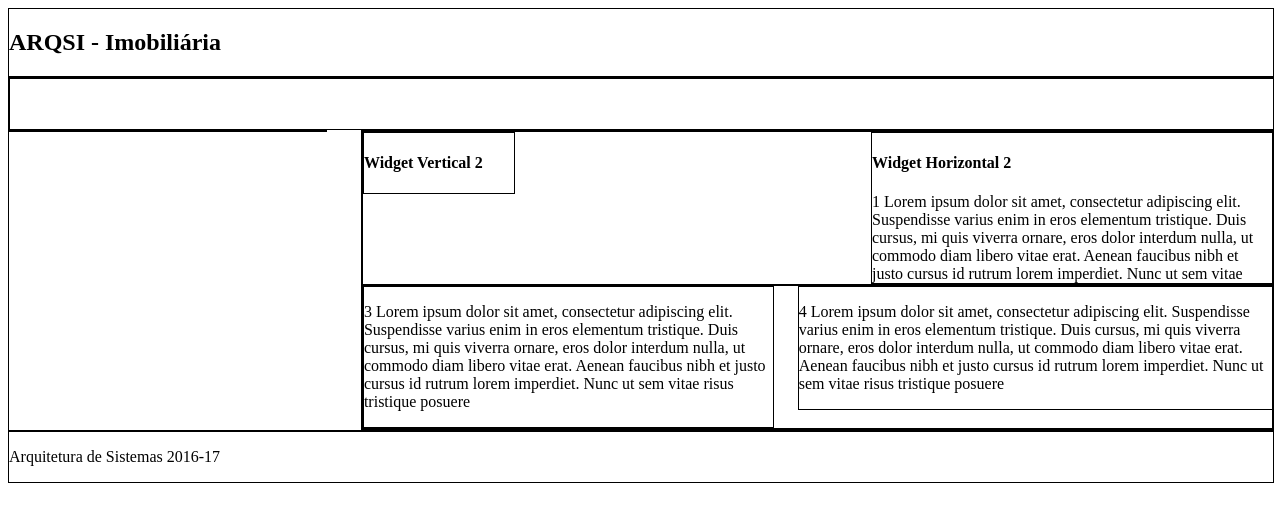
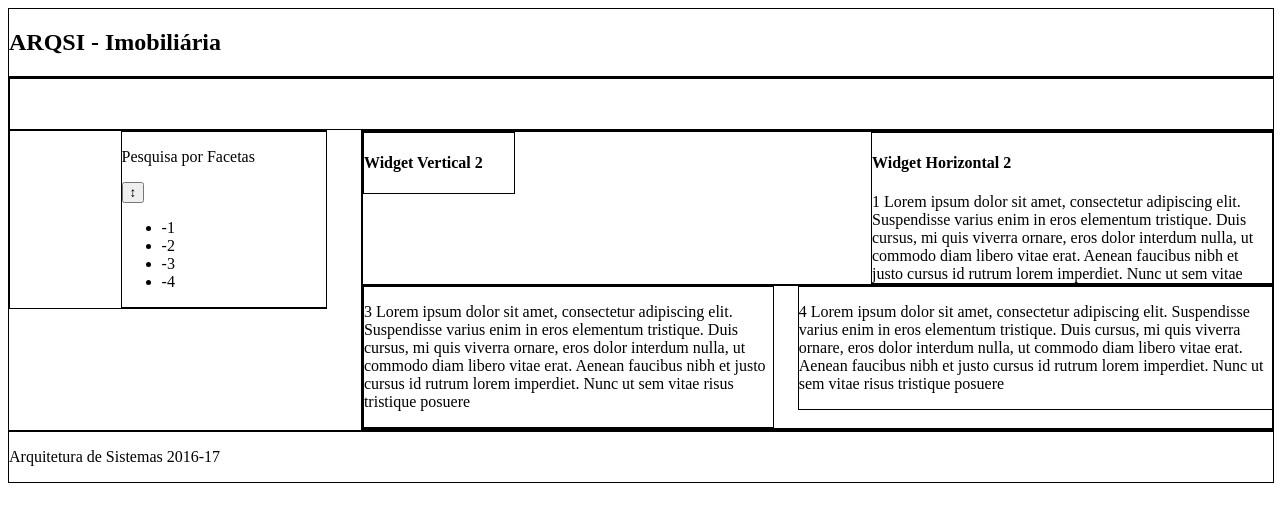
Before and after one commit to RubenTeixeira/TukPorto, a PHP site: page /PaginaWeb.html in a window 1280 px wide. Shown: the top 529 px of the page. Run offline with PHP 8.4, Linux system fonts and the light colour scheme.

Commit message:
Hide and show Facets Menu possible solution. Added: 2 methods related to Facets in the javascript; Added: Sidebar's right side division.

```diff
--- a/ProjetoARQSI/ProjetoARQSI/src/Estilos.css
+++ b/ProjetoARQSI/ProjetoARQSI/src/Estilos.css
@@ -85,10 +85,11 @@ div {
 }
 
 .sidebarrightside {
+    border:none;
     float: right;
     width: 65%;
     border: none;
-    overflow: hidden;
+   overflow:hidden;
 }
 
 .sidebarmenu {
--- a/ProjetoARQSI/ProjetoARQSI/src/PaginaWeb.html
+++ b/ProjetoARQSI/ProjetoARQSI/src/PaginaWeb.html
@@ -6,9 +6,9 @@
     <meta name="description" content="ARQSI - SmartCity: Página Hospedeira" />
     <meta name="keywords" content="ARQUITETURA DE SISTEMAS;SmartCity" />
     <script type="text/javascript" src="SmartCity.js"></script>
-    <link rel="stylesheet" type="text/css" href="Estilos.css">
+    <link rel="stylesheet" type="text/css" href="Estilos.css" />
 </head>
-<body onload="listSensors()">
+<body onload="listSensors(); setFacetsMenu();">
     <div class="header">
         <h2>ARQSI - Imobiliária</h2>
     </div>
@@ -20,6 +20,18 @@
         <div class="styleborder">
             <div class="left" id="widget_vertical">
                 <div class="sidebarleftside" id="sidebarleftside">
+                </div>
+                <div class="sidebarrightside" id="sidebarrightside">
+                    <div overflow="hidden" border="none" id="facetsdivision">
+                        <p >Pesquisa por Facetas</p>
+                        <button type="button" id="facetsbutton"  onclick="showFacets();">&#8597</button>
+                        <ul id="facetsmenu">
+                            <li>-1</li>
+                            <li>-2</li>
+                            <li>-3</li>
+                            <li>-4</li>
+                        </ul>
+                    </div>
                 </div>
             </div>
             <div class="right">
--- a/ProjetoARQSI/ProjetoARQSI/src/SmartCity.js
+++ b/ProjetoARQSI/ProjetoARQSI/src/SmartCity.js
@@ -10,7 +10,6 @@ function listSensors() {
         xmlHttpObj.send(null);
     }
 }
-
 
 function stateHandler() {
     if (xmlHttpObj.readyState == 4 && xmlHttpObj.status == 200) {
@@ -46,6 +45,18 @@ function createTabs(xmlDoc) {
             //do nothing.
         }
     }
-    createFirstSensorTab();
-    createSecondSensorTab();
 }
+
+function setFacetsMenu() {
+    var facetsmenu = document.getElementById("facetsmenu");
+    facetsmenu.style.display = "block";
+}
+
+function showFacets() {
+    var facetsmenu = document.getElementById("facetsmenu");
+    if (facetsmenu.style.display == "block") {
+        facetsmenu.style.display = "none";
+    } else {
+        facetsmenu.style.display = "block";
+    }
+}
```
